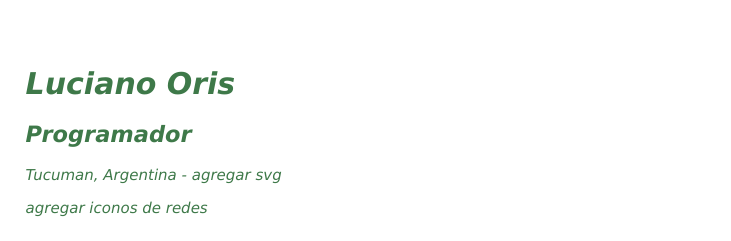
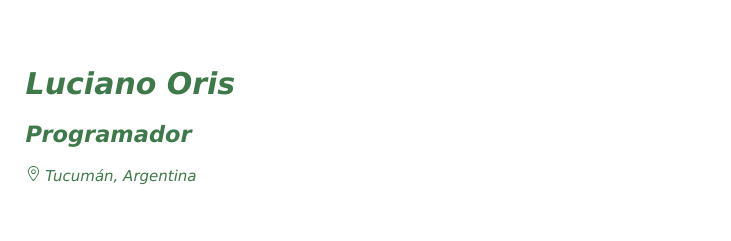
Before and after one commit to orisluciano/portafolio, a plain HTML site: page index.html in a window 1280 px wide. Shown: the top 241 px of the page, 382-1113 px from the left. Drawn offline with Linux system fonts and the light colour scheme.

Commit message:
Icono de ubicacion

```diff
--- a/css/estilo.css
+++ b/css/estilo.css
@@ -184,8 +184,7 @@ ul {
 
 svg {
     fill: currentColor;
-    max-height: 20px;
-    margin : 0px 8px 0px 8px;
+    max-height: 15px;
 }
 
 .sombraTexto :hover {
--- a/index.html
+++ b/index.html
@@ -19,8 +19,18 @@
                     <div>
                         <h1>Luciano Oris</h1>
                         <h2>Programador</h2>
-                        <p>Tucuman, Argentina - agregar svg</p>
-                        <div> agregar iconos de redes</div>
+                        <p>
+                            <svg viewBox="-4 0 32 32" version="1.1" xmlns="http://www.w3.org/2000/svg">
+                                <g>
+                                    <g id="Icon-Set" sketch:type="MSLayerGroup" transform="translate(-104.000000, -411.000000)" fill="currentColor">
+                                        <path d="M116,426 C114.343,426 113,424.657 113,423 C113,421.343 114.343,420 116,420 C117.657,420 119,421.343 119,423 C119,424.657 117.657,426 116,426 L116,426 Z M116,418 C113.239,418 111,420.238 111,423 C111,425.762 113.239,428 116,428 C118.761,428 121,425.762 121,423 C121,420.238 118.761,418 116,418 L116,418 Z M116,440 C114.337,440.009 106,427.181 106,423 C106,417.478 110.477,413 116,413 C121.523,413 126,417.478 126,423 C126,427.125 117.637,440.009 116,440 L116,440 Z M116,411 C109.373,411 104,416.373 104,423 C104,428.018 114.005,443.011 116,443 C117.964,443.011 128,427.95 128,423 C128,416.373 122.627,411 116,411 L116,411 Z" id="location" sketch:type="MSShapeGroup">
+
+                            </path>
+                                    </g>
+                                </g>
+                            </svg>
+                            Tucumán, Argentina
+                        </p>
                     </div>
                 </div>
                 <div>
```
Also changed, not shown: recursos/imagenes/location-svgrepo-com.svg (added).
